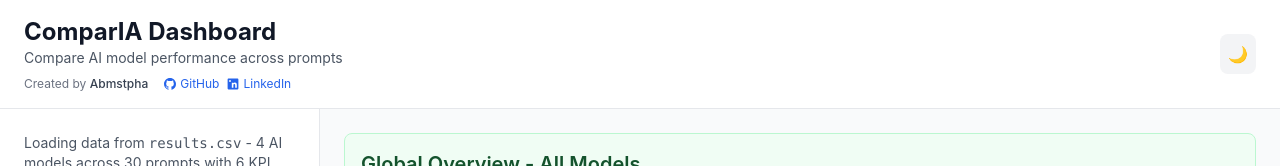
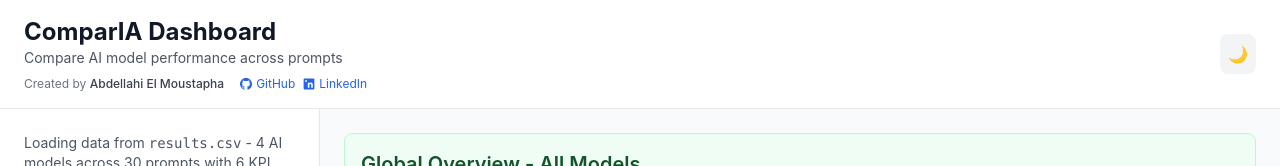
Before and after one commit to Abmstpha/ComparIA-dashboard, a React (Vite) app: page / in a window 1280 px wide. Shown: the top 166 px of the page. Built offline with nearby package versions, Linux system fonts and the light colour scheme.

Commit message:
Update creator attribution to full name
- Changed from 'Abmstpha' to 'Abdellahi El Moustapha'
- Shows professional full name in header attribution
- Maintains same styling and link functionality

```diff
--- a/src/App.tsx
+++ b/src/App.tsx
@@ -164,7 +164,7 @@ function App() {
             </p>
             <div className="flex items-center gap-4 mt-2">
               <span className="text-xs text-gray-500 dark:text-gray-400">
-                Created by <span className="font-medium text-gray-700 dark:text-gray-300">Abmstpha</span>
+                Created by <span className="font-medium text-gray-700 dark:text-gray-300">Abdellahi El Moustapha</span>
               </span>
               <div className="flex items-center gap-2">
                 <a
```
